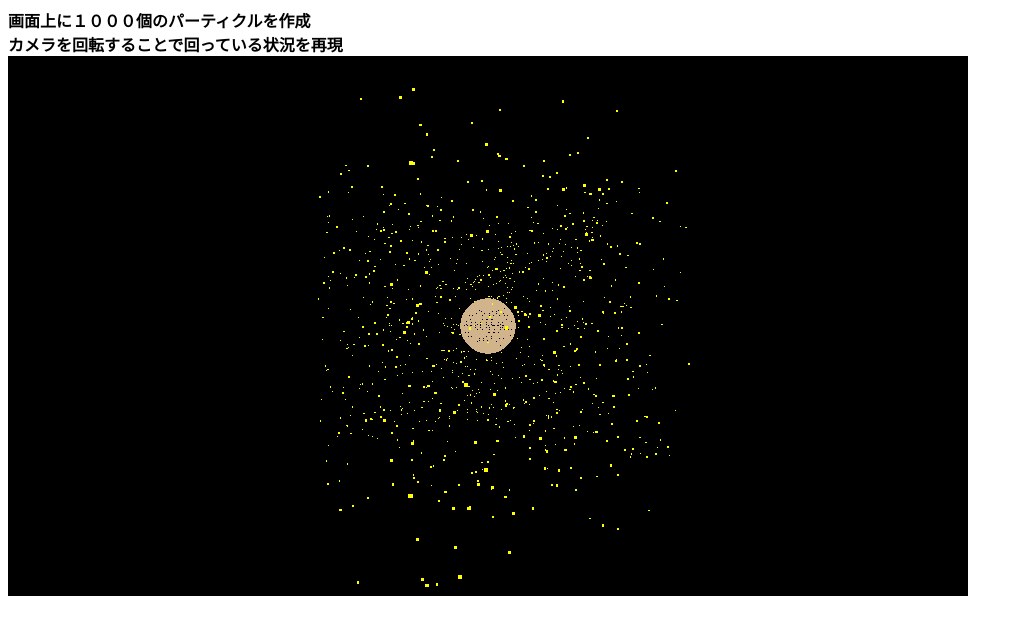
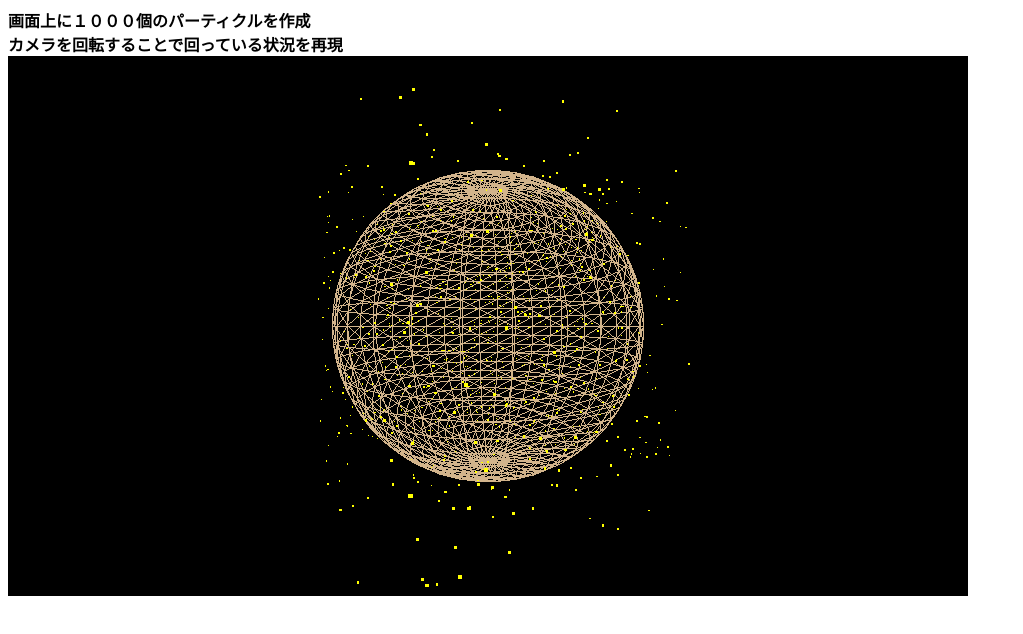
Before and after one commit to yakipurinpuro/CG9, a plain HTML site: page CG-report_final.html in a window 1280 px wide. Shown: the whole page, without its empty margins (0-1023 px from the left). Drawn offline with nearby package versions, Linux system fonts and the light colour scheme; animation ran at ten frames a second.

Commit message:
Update CG-report_final.html

```diff
--- a/CG-report_final.html
+++ b/CG-report_final.html
@@ -30,7 +30,7 @@
       const camera = new THREE.PerspectiveCamera(90, width / height);
 
 //------------------------------------------------------------------------------
-      const sphereGeometry = new THREE.SphereGeometry(100,32,32);
+      const sphereGeometry = new THREE.SphereGeometry(500,32,32);
       const sphereMaterial = new THREE.MeshBasicMaterial({color: 0xd2b48c,wireframe :true});
       const sphere = new THREE.Mesh(sphereGeometry,sphereMaterial);
       sphere.position.set(0,0,0);
```
